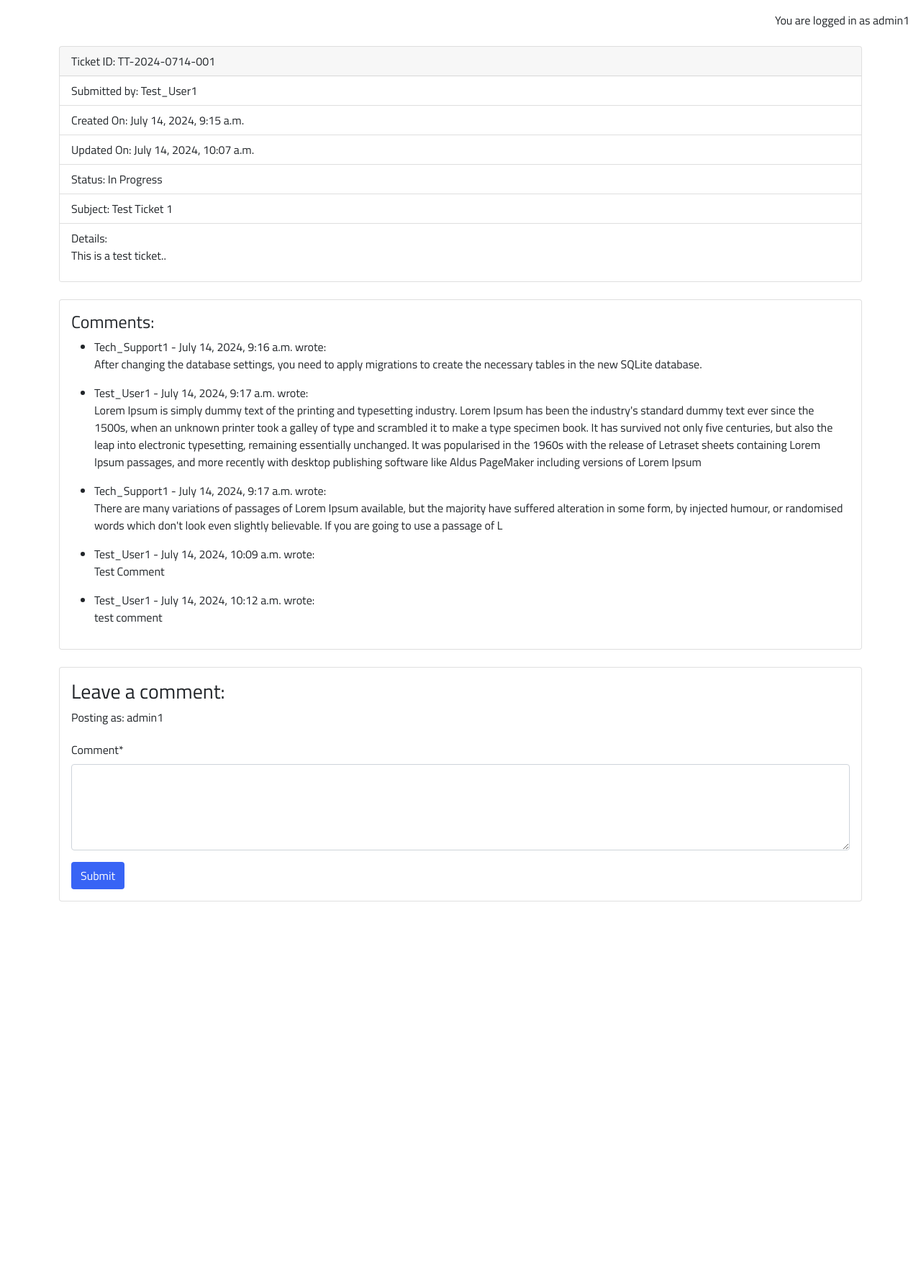
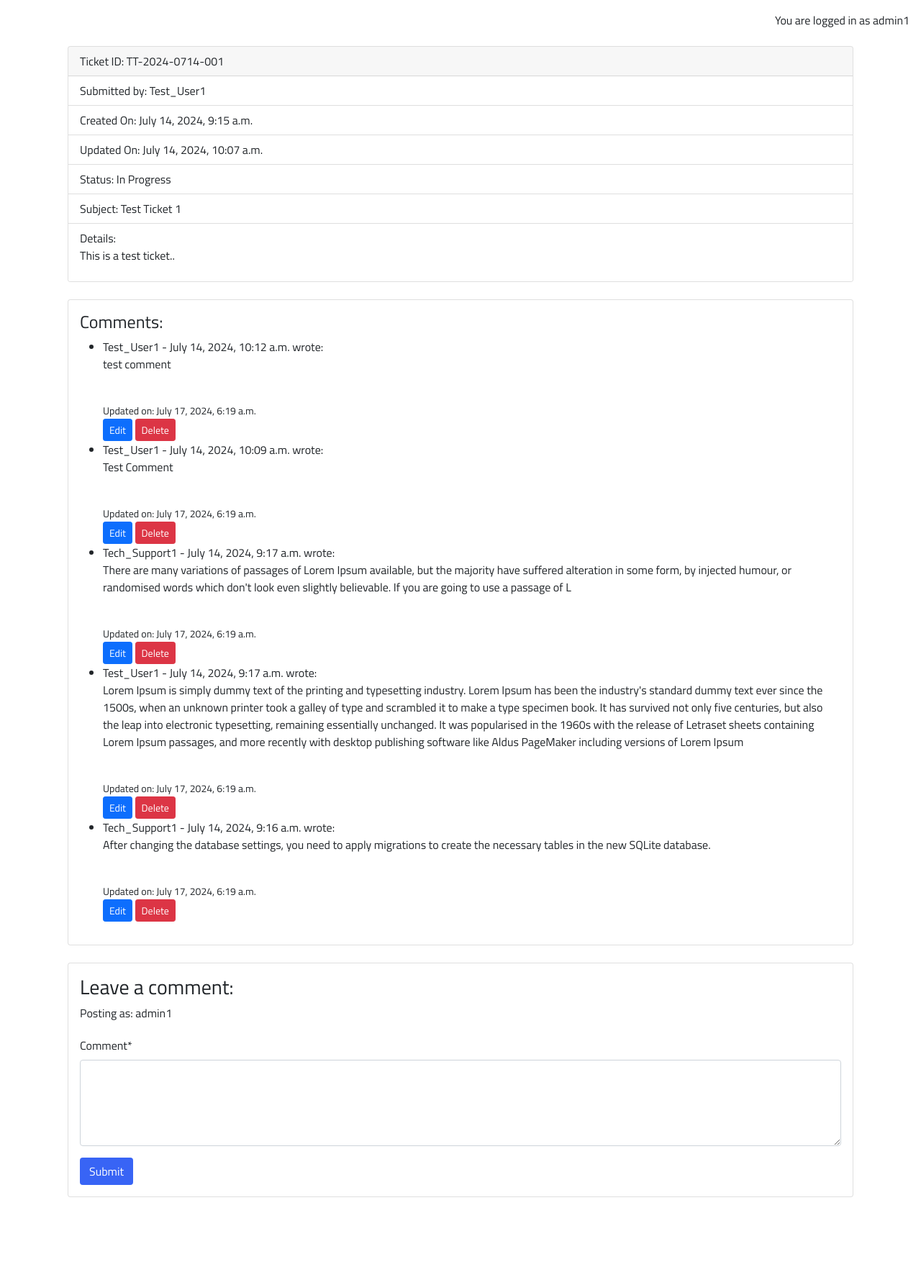
Before and after one commit to hpcoloma/PP4-Tech-Tackles, a Django app: page /ticket/1/ in a window 1280 px wide. Shown: the part 56-1824 px from the top of the page at 72% size. Before the commit the page ends 1309 px from the top, so only its background shows below. Run offline with Django 4.2, Linux system fonts and the light colour scheme; a user stored in the database is signed in; data comes from the database, SQL or seed files in the repository; both versions use the stored data as it was after the commit; some libraries are stand-ins or nearby versions.

Commit message:
Add edit and delete function on comments

```diff
--- a/static/js/script.js
+++ b/static/js/script.js
@@ -1,15 +1,49 @@
 document.addEventListener('DOMContentLoaded', function () {
-    const deleteButtons = document.querySelectorAll('.delete-button');
+    const deleteTicketButtons = document.querySelectorAll('.delete-button');
+    const deleteCommentButtons = document.querySelectorAll('.delete-comment-button');
 
-    deleteButtons.forEach(button => {
+    // Handle ticket deletion
+    deleteTicketButtons.forEach(button => {
         button.addEventListener('click', function () {
             const ticketId = this.getAttribute('data-ticket-id');
             const deleteForm = document.getElementById('deleteForm');
             const deleteModal = new bootstrap.Modal(document.getElementById('deleteModal'));
 
             deleteForm.action = `/ticket/${ticketId}/delete/`;
+            deleteModal.show();
+        });
+    });
 
+    // Handle comment deletion
+    deleteCommentButtons.forEach(button => {
+        button.addEventListener('click', function () {
+            const commentId = this.getAttribute('data-comment-id');
+            const deleteForm = document.getElementById('deleteCommentForm');
+            const deleteModal = new bootstrap.Modal(document.getElementById('deleteCommentModal'));
+
+            deleteForm.action = `/comment/${commentId}/delete/`;
             deleteModal.show();
         });
     });
 });
+
+
+document.addEventListener('DOMContentLoaded', function () {
+    const editCommentButtons = document.querySelectorAll('.edit-comment-btn');
+    const editCommentModal = new bootstrap.Modal(document.getElementById('editCommentModal'));
+    const editCommentForm = document.getElementById('editCommentForm');
+    const editCommentId = document.getElementById('editCommentId');
+    const editCommentText = document.getElementById('editCommentText');
+
+    editCommentButtons.forEach(button => {
+        button.addEventListener('click', function () {
+            const commentId = this.getAttribute('data-comment-id');
+            const comment = this.getAttribute('data-comment');
+
+            editCommentId.value = commentId;
+            editCommentText.value = comment;
+
+            editCommentModal.show();
+        });
+    });
+});
--- a/support/models.py
+++ b/support/models.py
@@ -55,6 +55,7 @@ class Comment(models.Model):
     ticket = models.ForeignKey(Ticket, on_delete=models.CASCADE, related_name='comments', null=True, blank=True) # Many to one
     comment = models.TextField()
     created_on = models.DateTimeField(auto_now_add=True)
+    updated_on = models.DateTimeField(auto_now=True)
 
     def __str__(self):
         return f"{self.ticket_id} - {self.ticket} by {self.user}"
--- a/support/templates/support/ticket_detail.html
+++ b/support/templates/support/ticket_detail.html
@@ -1,7 +1,16 @@
 {% extends "base.html" %}
 {% block content %}
 {% load crispy_forms_tags %}
+{% load static %}
 
+<div class="container mt-4">
+    {% if messages %}
+        {% for message in messages %}
+            <div class="alert alert-{{ message.tags }}">{{ message }}</div>
+        {% endfor %}
+    {% endif %}
+
+    {% if ticket %}
     <div class="container mt-4">
         <div class="card mb-4" style="width: 100%;">
             <div class="card-header">
@@ -10,7 +19,7 @@
             <ul class="list-group list-group-flush">
                 <li class="list-group-item">Submitted by: {{ ticket.user }}</li>
                 <li class="list-group-item">Created On: {{ ticket.created_on }}</li>
-            {% if ticket.updated_on != ticket.created_on %}
+                {% if ticket.created_on|date:"Y-m-d H:i:s" != ticket.updated_on|date:"Y-m-d H:i:s" %}
                     <li class="list-group-item">Updated On: {{ ticket.updated_on }}</li>
                 {% endif %}
                 <li class="list-group-item">Status: {{ ticket.status }}</li>
@@ -34,9 +43,19 @@
             <div class="card-body">
                 <h4>Comments:</h4>
                 <ul>
-                {% for comment in ticket.comments.all %}
+                    {% for comment in comments %}
                     <li>{{ comment.user.username }} - {{ comment.created_on }} wrote:
-                    {{ comment.comment|linebreaks }}</li>
+                        {{ comment.comment|linebreaks }}
+                        {% if comment.created_on|date:"Y-m-d H:i:s" != comment.updated_on|date:"Y-m-d H:i:s" %}
+                            <br><small>Updated on: {{ comment.updated_on }}</small>
+                        {% endif %}
+                        {% if user == comment.user or user.is_staff %}
+                            <div class="edit-button-container">
+                                <button class="btn btn-primary btn-sm edit-comment-btn" data-bs-toggle="modal" data-bs-target="#editCommentModal" data-comment-id="{{ comment.id }}" data-comment="{{ comment.comment }}">Edit</button>
+                                <button class="btn btn-danger btn-sm delete-comment-button" data-comment-id="{{ comment.id }}">Delete</button>
+                            </div>
+                        {% endif %}
+                    </li>
                     {% endfor %}
                 </ul>
             </div>
@@ -65,5 +84,58 @@
                 {% endif %}
             </div>
         </div>
+        {% endif %}
 </div>
-{% endblock %}
+
+
+<!-- Edit Comment Modal -->
+<div class="modal fade" id="editCommentModal" tabindex="-1" aria-labelledby="editCommentModalLabel" aria-hidden="true">
+    <div class="modal-dialog">
+        <div class="modal-content">
+            <div class="modal-header">
+                <h5 class="modal-title" id="editCommentModalLabel">Edit Comment</h5>
+                <button type="button" class="btn-close" data-bs-dismiss="modal" aria-label="Close"></button>
+            </div>
+            <form id="editCommentForm" method="post" action="{% url 'edit_comment' %}">
+                {% csrf_token %}
+                <div class="modal-body">
+                    <input type="hidden" name="comment_id" id="editCommentId">
+                    <div class="mb-3">
+                        <label for="editCommentText" class="form-label">Comment</label>
+                        <textarea class="form-control" id="editCommentText" name="comment" rows="3" required></textarea>
+                    </div>
+                </div>
+                <div class="modal-footer">
+                    <button type="button" class="btn btn-secondary" data-bs-dismiss="modal">Close</button>
+                    <button type="submit" class="btn btn-primary">Save changes</button>
+                </div>
+            </form>
+        </div>
+    </div>
+</div>
+
+
+<!-- Delete Comment Modal -->
+<div class="modal fade" id="deleteCommentModal" tabindex="-1" aria-labelledby="deleteCommentModalLabel" aria-hidden="true">
+    <div class="modal-dialog">
+        <div class="modal-content">
+            <form id="deleteCommentForm" method="post">
+                {% csrf_token %}
+                <div class="modal-header">
+                    <h5 class="modal-title" id="deleteCommentModalLabel">Delete Comment</h5>
+                    <button type="button" class="btn-close" data-bs-dismiss="modal" aria-label="Close"></button>
+                </div>
+                <div class="modal-body">
+                    Are you sure you want to delete this comment?
+                </div>
+                <div class="modal-footer">
+                    <button type="button" class="btn btn-secondary" data-bs-dismiss="modal">Cancel</button>
+                    <button type="submit" class="btn btn-danger">Delete</button>
+                </div>
+            </form>
+        </div>
+    </div>
+</div>
+
+
+{% endblock content %}
--- a/support/templates/support/ticket_list.html
+++ b/support/templates/support/ticket_list.html
@@ -21,6 +21,7 @@
                     <th scope="col">Ticket ID</th>
                     <th scope="col">Status</th>
                     <th scope="col">Subject</th>
+                    <th scope="col">Created On</th>
                     <th scope="col">Submitted By</th>
                     </tr>
                 </thead>
@@ -30,6 +31,7 @@
                         <td><a href="{% url 'ticket_detail' ticket.pk %}">{{ ticket.ticket_id }} </a></td>
                         <td>{{ ticket.status }}</td>
                         <td>{{ ticket.subject }}</td>
+                        <td>{{ ticket.created_on }}</td>
                         <td>{{ ticket.user }}</td>
                     </tr>
                     {% endfor %}
--- a/support/urls.py
+++ b/support/urls.py
@@ -1,12 +1,14 @@
 from . import views
 from django.urls import path
-from support.views import home_page, TicketListView, TicketDetailView, TicketCreateView, add_comment, TicketUpdateView, TicketDeleteView
+from support.views import home_page, TicketListView, TicketDetailView, TicketCreateView, add_comment, TicketUpdateView, TicketDeleteView, edit_comment, delete_comment
 
 urlpatterns = [
     path('', views.home_page, name='home'),
     path('tickets/', TicketListView.as_view(), name='ticket_list'),
     path('ticket/<int:pk>/', TicketDetailView.as_view(), name='ticket_detail'),
     path('ticket/<int:pk>/comment/', add_comment, name='add_comment'),
+    path('edit_comment/', edit_comment, name='edit_comment'),
+    path('comment/<int:comment_id>/delete/', views.delete_comment, name='delete_comment'),
     path('ticket/new/', TicketCreateView.as_view(), name='ticket_create'),
     path('ticket/<int:pk>/edit/', TicketUpdateView.as_view(), name='ticket_edit'),
     path('ticket/<int:pk>/delete/', TicketDeleteView.as_view(), name='ticket_delete'),
--- a/support/views.py
+++ b/support/views.py
@@ -1,4 +1,4 @@
-from django.shortcuts import render, redirect, get_object_or_404
+from django.shortcuts import render, redirect, get_object_or_404, reverse
 from django.contrib import messages
 from django.views.generic import ListView, DetailView, CreateView, UpdateView, DeleteView
 from .models import Ticket, Comment
@@ -6,6 +6,9 @@ from django.urls import reverse_lazy
 from django.contrib.auth.mixins import LoginRequiredMixin
 from django.contrib.auth.decorators import login_required
 from .forms import CommentForm, TicketForm, TicketUpdateForm, StatusFilterForm
+from django.core.exceptions import PermissionDenied
+from django.http import HttpResponseForbidden
+
 
 
 # Create your views here.
@@ -18,6 +21,7 @@ def home_page(request):
 class TicketListView(LoginRequiredMixin, ListView):
     model = Ticket
     template_name = 'support/ticket_list.html'
+    paginated_by = 10
     context_object_name = 'tickets'
 
     def get_queryset(self):
@@ -39,11 +43,26 @@ class TicketListView(LoginRequiredMixin, ListView):
         context['filter_form'] = StatusFilterForm(self.request.GET)
         return context
 
+
 class TicketDetailView(LoginRequiredMixin, DetailView):
     model = Ticket
     template_name = 'support/ticket_detail.html'
-    # comment_form = CommentForm()
+    context_object_name = 'ticket'
 
+    def get_queryset(self):
+        queryset = super().get_queryset()
+        loggedUser = self.request.user
+
+        if loggedUser.is_staff or loggedUser.groups.filter(name='tech_support').exists():
+            return queryset
+        return queryset.filter(user=self.request.user)
+
+    def get_object(self, queryset=None):
+        obj = super().get_object(queryset)
+        loggedUser = self.request.user
+        if obj.user != loggedUser and not (loggedUser.is_staff or loggedUser.groups.filter(name='tech_support').exists()):
+            raise PermissionDenied("You do not have permission to view this ticket.")
+        return obj
 
     def get_context_data(self, **kwargs):
         context = super().get_context_data(**kwargs)
@@ -51,7 +70,6 @@ class TicketDetailView(LoginRequiredMixin, DetailView):
         context['comments'] = ticket.comments.all().order_by('-created_on')
         context['comment_form'] = CommentForm()
         return context
-
 
 
 class TicketCreateView(LoginRequiredMixin, CreateView):
@@ -63,22 +81,6 @@ class TicketCreateView(LoginRequiredMixin, CreateView):
     def form_valid(self, form, *args, **kwargs):
         form.instance.user = self.request.user
         return super().form_valid(form)
-
-
-@login_required
-def add_comment(request, pk):
-    ticket = get_object_or_404(Ticket, pk=pk)
-    if request.method == 'POST':
-        form = CommentForm(request.POST)
-        if form.is_valid():
-            comment = form.save(commit=False)
-            comment.ticket = ticket
-            comment.user = request.user
-            comment.save()
-            return redirect('ticket_detail', pk=ticket.pk)
-    else:
-        form = CommentForm()
-    return render(request, 'support/add_comment.html', {'form': form})
 
 
 class TicketUpdateView(LoginRequiredMixin, UpdateView):
@@ -118,3 +120,44 @@ class TicketDeleteView(DeleteView):
     def form_valid(self, form):
         messages.success(self.request, self.success_message)
         return super().form_valid(form)
+
+
+@login_required
+def add_comment(request, pk):
+    ticket = get_object_or_404(Ticket, pk=pk)
+    if request.method == 'POST':
+        form = CommentForm(request.POST)
+        if form.is_valid():
+            comment = form.save(commit=False)
+            comment.ticket = ticket
+            comment.user = request.user
+            comment.save()
+            return redirect('ticket_detail', pk=ticket.pk)
+    else:
+        form = CommentForm()
+    return render(request, 'support/add_comment.html', {'form': form})
+
+
+@login_required
+def edit_comment(request):
+    if request.method == 'POST':
+        comment_id = request.POST.get('comment_id')
+        new_comment_text = request.POST.get('comment')
+        comment = get_object_or_404(Comment, id=comment_id)
+
+        if request.user == comment.user or request.user.is_staff:
+            comment.comment = new_comment_text
+            comment.save()
+            return redirect('ticket_detail', pk=comment.ticket.id)
+        else:
+            return HttpResponseForbidden()
+    return redirect('ticket_list')
+
+
+@login_required
+def delete_comment(request, comment_id):
+    comment = get_object_or_404(Comment, id=comment_id)
+    ticket_id = comment.ticket.id
+    if request.user == comment.user or request.user.is_staff:
+        comment.delete()
+    return redirect(reverse('ticket_detail', kwargs={'pk': ticket_id}))
--- a/techtackles/urls.py
+++ b/techtackles/urls.py
@@ -16,7 +16,6 @@ Including another URLconf
 """
 from django.contrib import admin
 from django.urls import path, include
-# from support.views import home_page
 
 urlpatterns = [
     path('admin/', admin.site.urls),
--- a/templates/base.html
+++ b/templates/base.html
@@ -27,8 +27,18 @@
     <link rel="stylesheet" href="{% static 'css/style.css' %}">
 
     <!-- Include Moment.js and Moment-Timezone via CDN -->
-  <script src="https://cdnjs.cloudflare.com/ajax/libs/moment.js/2.29.1/moment.min.js"></script>
-  <script src="https://cdnjs.cloudflare.com/ajax/libs/moment-timezone/0.5.34/moment-timezone-with-data.min.js"></script>
+    <script src="https://cdnjs.cloudflare.com/ajax/libs/moment.js/2.29.1/moment.min.js"></script>
+    <script src="https://cdnjs.cloudflare.com/ajax/libs/moment-timezone/0.5.34/moment-timezone-with-data.min.js"></script>
+
+    <!--Custome JS -->
+    <script src="{% static 'js/script.js' %}"></script>
+    <script src="https://cdn.jsdelivr.net/npm/bootstrap@5.0.1/dist/js/bootstrap.bundle.min.js"
+        integrity="sha384-gtEjrD/SeCtmISkJkNUaaKMoLD0//ElJ19smozuHV6z3Iehds+3Ulb9Bn9Plx0x4" crossorigin="anonymous">
+    </script>
+
+    <!--Bootsrap JS and dependencies-->
+    <script src="https://cdn.jsdelivr.net/npm/@popperjs/core@2.11.6/dist/umd/popper.min.js"></script>
+    <script src="https://cdn.jsdelivr.net/npm/bootstrap@5.2.3/dist/js/bootstrap.min.js"></script>
 
 </head>
 
@@ -128,12 +138,8 @@
     </div>
 </div>
 
-
-    <!--Custome JS -->
-    <script src="{% static 'js/script.js' %}"></script>
-    <script src="https://cdn.jsdelivr.net/npm/bootstrap@5.0.1/dist/js/bootstrap.bundle.min.js"
-        integrity="sha384-gtEjrD/SeCtmISkJkNUaaKMoLD0//ElJ19smozuHV6z3Iehds+3Ulb9Bn9Plx0x4" crossorigin="anonymous">
-        </script>
+{% block extras %}
+{% endblock %}
 
 </body>
 </html>
```
Also changed, not shown: support/templates/support/no_access.html (added, +9 -0 lines), techtackles/settings.py (+10 -10 lines), README.md, db.sqlite3, support/migrations/0004_comment_updated_on.py (added). Lines whose indentation alone changed are shown as unchanged.
